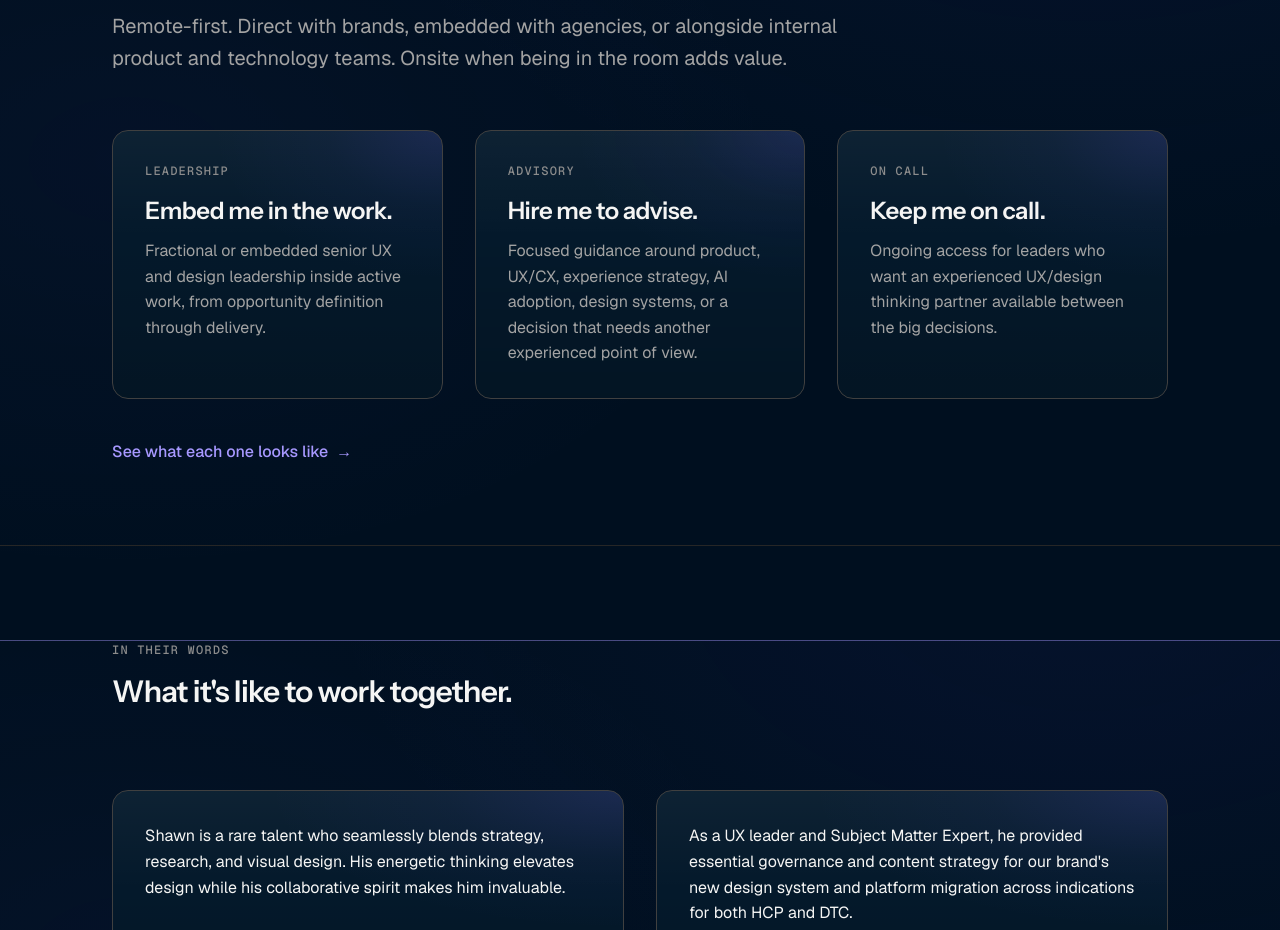
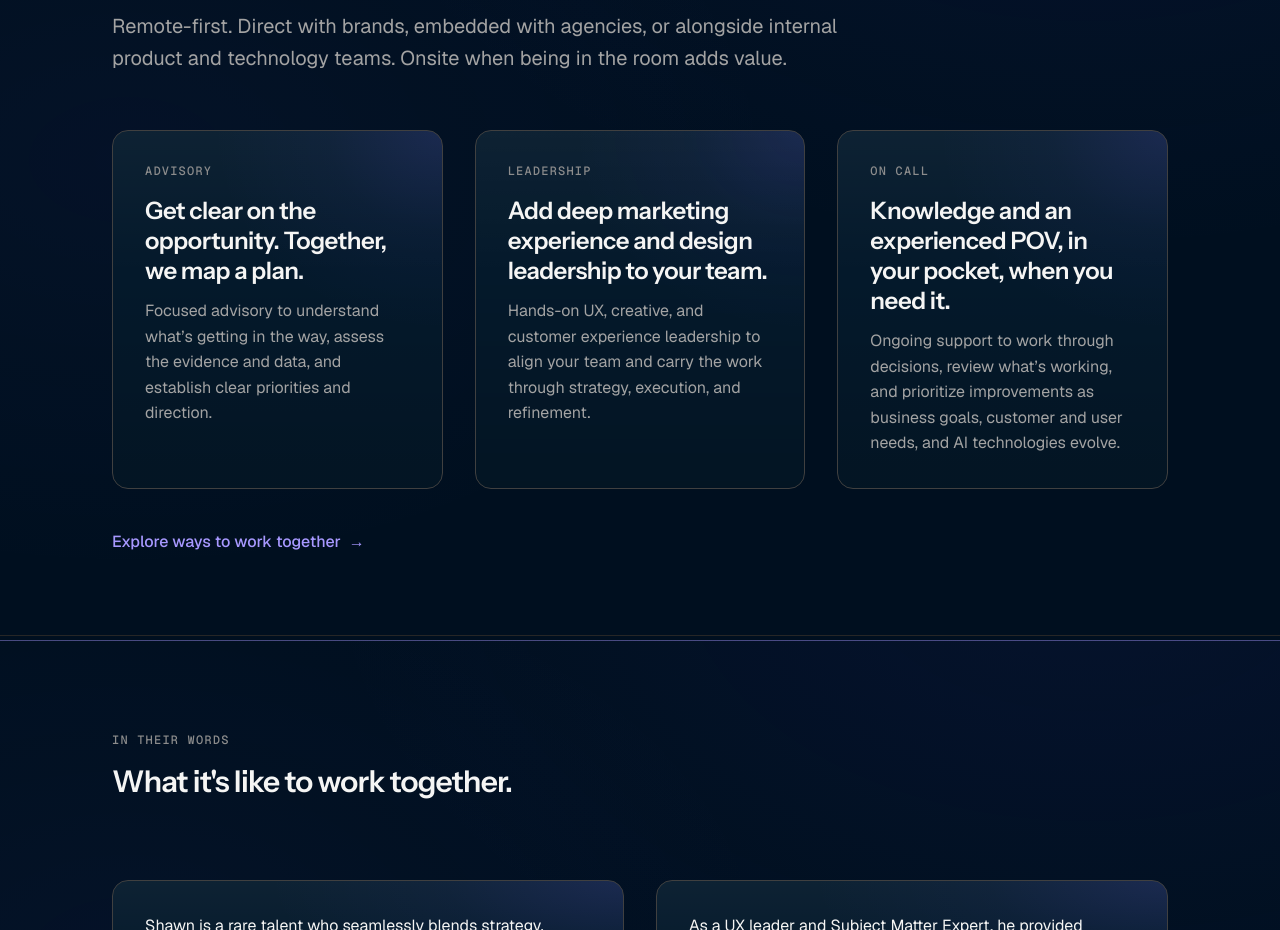
Before and after one commit to ShawnCapizzi/shawncapizzi-com, a Next.js app: page / in a window 1280 px wide. Shown: the part 4160-5090 px from the top of the page. Built offline with nearby package versions, Linux system fonts and the light colour scheme; no server answers.

Commit message:
Homepage engagement cards: new headings, descriptions, and link label in Shawn's words

```diff
--- a/components/HowIWork.tsx
+++ b/components/HowIWork.tsx
@@ -12,9 +12,9 @@ import Link from "next/link";
  * state, no accordion, no duplicated body copy, and no third ask to talk:
  * the homepage asks at the top and at the bottom only.
  *
- * The titles stay first person and parallel, matching the doors in the
- * hero. "Embed me in the work" replaced "Bring me in", which collided with
- * the first door's old title, "Bring me into a problem."
+ * November 11, 2026: card copy and the link label are Shawn's words, in
+ * the order Advisory, Leadership, On Call. The titles are longer and wrap
+ * at the card-title size; nothing shrinks to fit.
  *
  * To retune copy or add a tier, edit MODES below.
  */
@@ -28,22 +28,22 @@ type Mode = {
 
 const MODES: Mode[] = [
   {
+    key: "advisory",
+    eyebrow: "Advisory",
+    title: "Get clear on the opportunity. Together, we map a plan.",
+    line: "Focused advisory to understand what’s getting in the way, assess the evidence and data, and establish clear priorities and direction.",
+  },
+  {
     key: "leadership",
     eyebrow: "Leadership",
-    title: "Embed me in the work.",
-    line: "Fractional or embedded senior UX and design leadership inside active work, from opportunity definition through delivery.",
-  },
-  {
-    key: "advisory",
-    eyebrow: "Advisory",
-    title: "Hire me to advise.",
-    line: "Focused guidance around product, UX/CX, experience strategy, AI adoption, design systems, or a decision that needs another experienced point of view.",
+    title: "Add deep marketing experience and design leadership to your team.",
+    line: "Hands-on UX, creative, and customer experience leadership to align your team and carry the work through strategy, execution, and refinement.",
   },
   {
     key: "oncall",
     eyebrow: "On Call",
-    title: "Keep me on call.",
-    line: "Ongoing access for leaders who want an experienced UX/design thinking partner available between the big decisions.",
+    title: "Knowledge and an experienced POV, in your pocket, when you need it.",
+    line: "Ongoing support to work through decisions, review what’s working, and prioritize improvements as business goals, customer and user needs, and AI technologies evolve.",
   },
 ];
 
@@ -103,7 +103,7 @@ export function HowIWork() {
             href="/engagements"
             className="inline-flex items-center text-base font-medium text-link hover:text-link-hover transition-colors"
           >
-            See what each one looks like{" "}
+            Explore ways to work together{" "}
             <span aria-hidden="true" className="ml-2">
               &rarr;
             </span>
```
Also changed, not shown: 1 other file (tests, documents, lock files or other folders).
